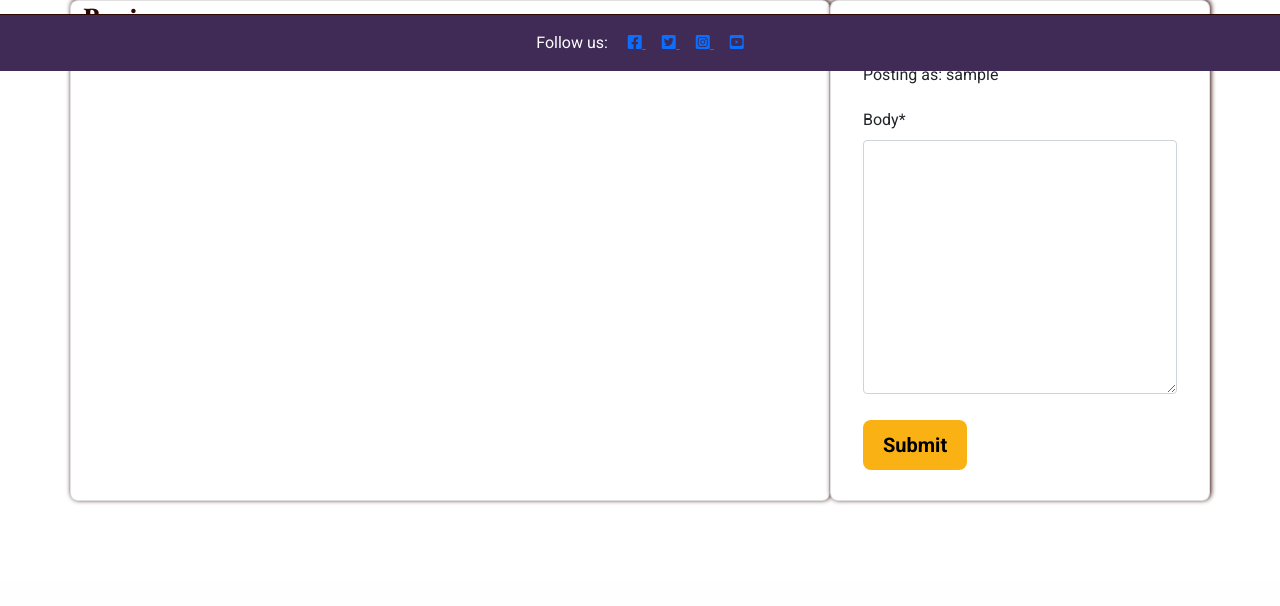
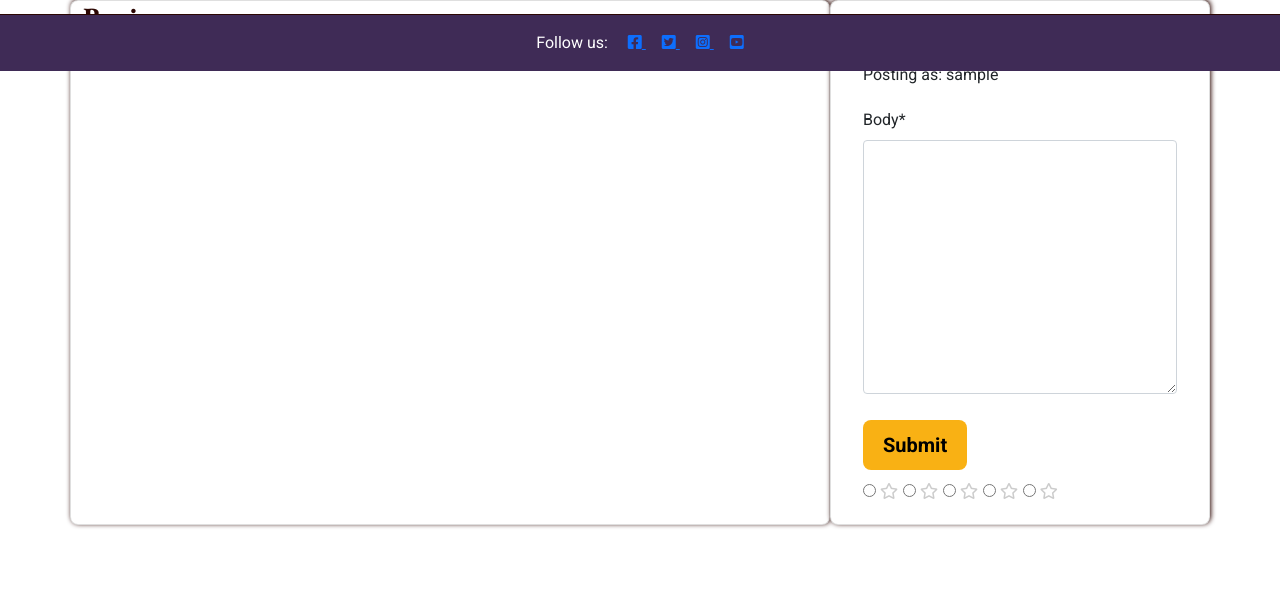
Before and after one commit to SonaliP11/yummytummy, a Django app: template recipes/templates/recipes/recipe_detail.html in a window 1280 px wide. Shown: the part 729-1335 px from the top of the page. Before the commit the page ends 1233 px from the top, so only its background shows below. Run offline with Django 4.2, Linux system fonts and the light colour scheme; the template is opened without the code that fills it: values that come from a table or form of the project are taken from there, others are empty; the visitor is signed in with stand-in values (Sample User, id 1); some libraries are stand-ins or nearby versions.

Commit message:
Try to fix star rating on comment

```diff
--- a/recipes/templates/recipes/recipe_detail.html
+++ b/recipes/templates/recipes/recipe_detail.html
@@ -101,6 +101,28 @@
                     {{ comment_form | crispy }}
                     {% csrf_token %}
                     <button id="submitButton" type="submit" class="btn btn-signup btn-lg">Submit</button>
+                    <div class="rating">
+                        <label>
+                            <input type="radio" name="rating" value="1">
+                            <i class="far fa-star"></i>
+                        </label>
+                        <label>
+                            <input type="radio" name="rating" value="2">
+                            <i class="far fa-star"></i>
+                        </label>
+                        <label>
+                            <input type="radio" name="rating" value="3">
+                            <i class="far fa-star"></i>
+                        </label>
+                        <label>
+                            <input type="radio" name="rating" value="4">
+                            <i class="far fa-star"></i>
+                        </label>
+                        <label>
+                            <input type="radio" name="rating" value="5">
+                            <i class="far fa-star"></i>
+                        </label>
+                    </div>
                 </form>
                 {% else %}
                 <p>Log in to leave a comment</p>
```
